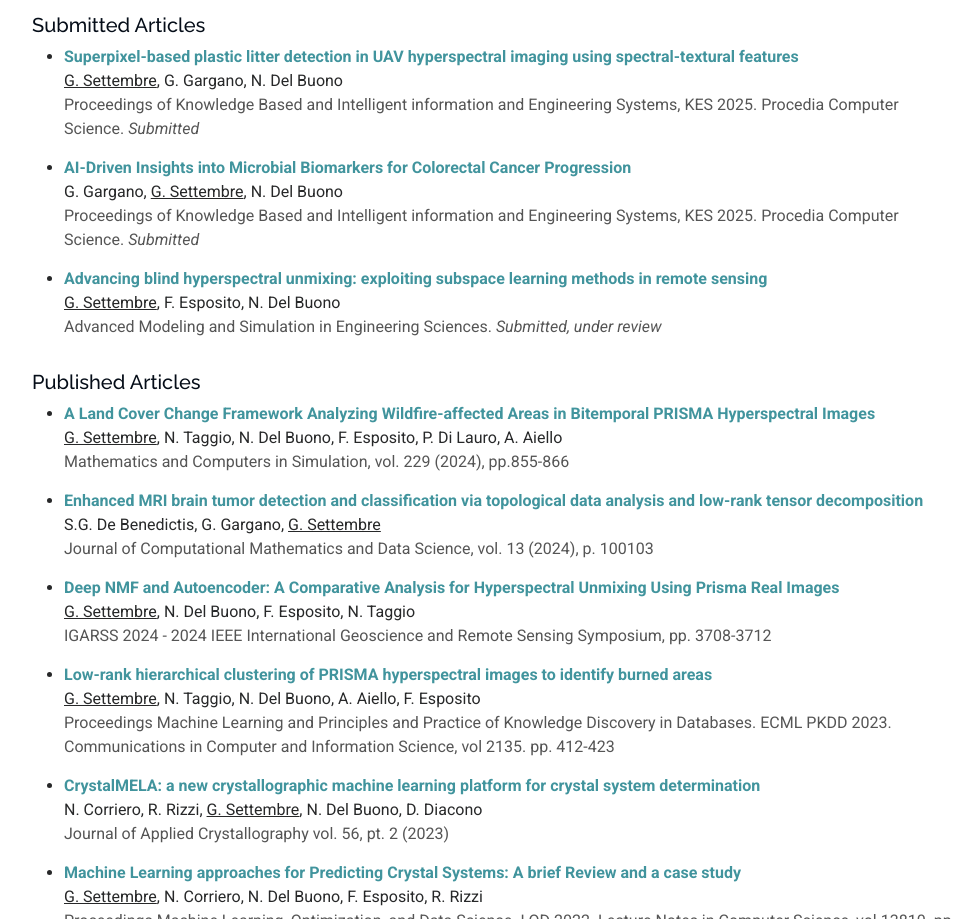
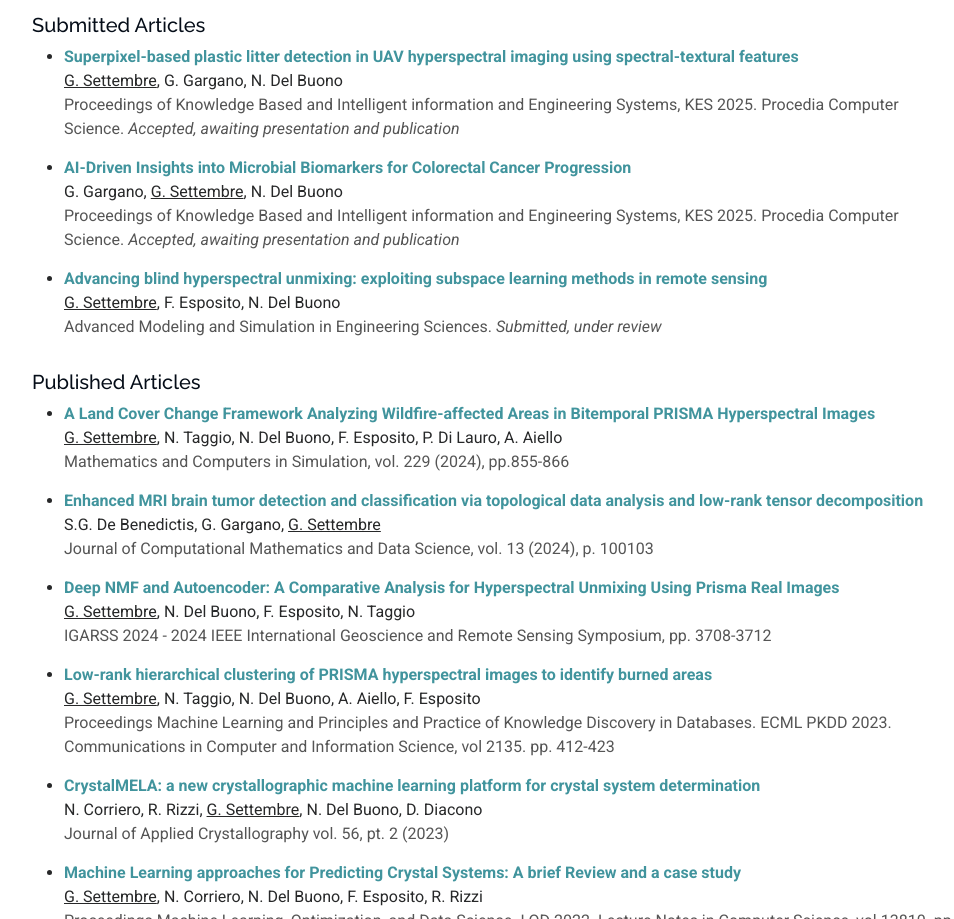
Before and after one commit to gaetanosettembre/gaetanosettembre.github.io, a plain HTML site: page index.html in a window 1280 px wide. Shown: the part 3595-4514 px from the top of the page, without its empty margins (295-1249 px from the left). Drawn offline with Linux system fonts and the light colour scheme; some icons are missing.

Commit message:
Update index.html

```diff
--- a/index.html
+++ b/index.html
@@ -488,14 +488,14 @@
           <li>
             <a href=# target="_blank"><strong>Superpixel-based plastic litter detection in UAV hyperspectral imaging using spectral-textural features</a></strong><br>
             <u>G. Settembre</u>, G. Gargano, N. Del Buono<br>
-            <span style="color:#555555;">Proceedings of Knowledge Based and Intelligent information and Engineering Systems, KES 2025. Procedia Computer Science. <i>Submitted</i>
+            <span style="color:#555555;">Proceedings of Knowledge Based and Intelligent information and Engineering Systems, KES 2025. Procedia Computer Science. <i>Accepted, awaiting presentation and publication</i>
             </span>
           </li>
 
           <li>
             <a href=# target="_blank"><strong>AI-Driven Insights into Microbial Biomarkers for Colorectal Cancer Progression</a></strong><br>
             G. Gargano, <u>G. Settembre</u>, N. Del Buono<br>
-            <span style="color:#555555;">Proceedings of Knowledge Based and Intelligent information and Engineering Systems, KES 2025. Procedia Computer Science. <i>Submitted</i>
+            <span style="color:#555555;">Proceedings of Knowledge Based and Intelligent information and Engineering Systems, KES 2025. Procedia Computer Science. <i>Accepted, awaiting presentation and publication</i>
             </span>
           </li>
 
```
